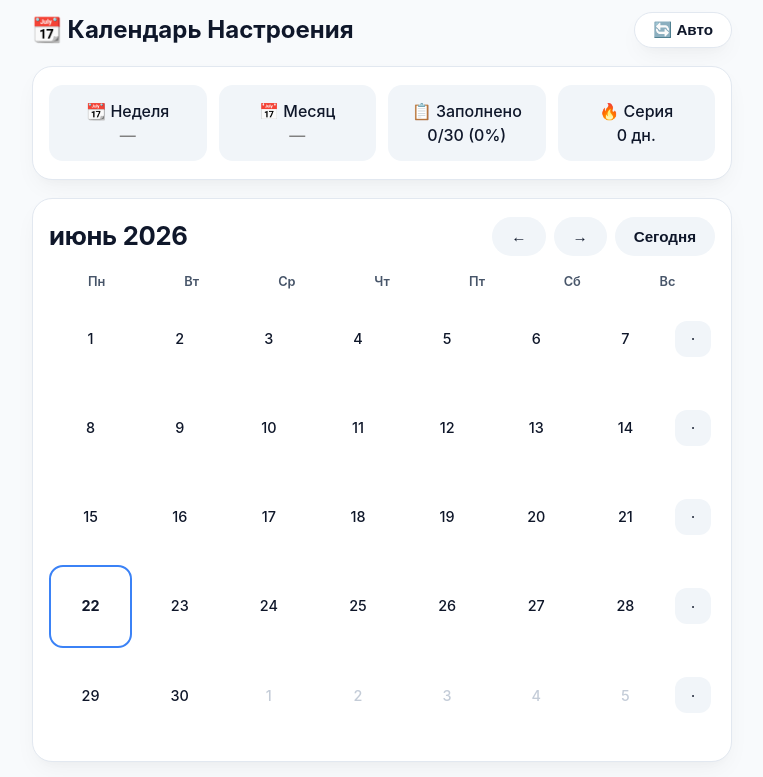
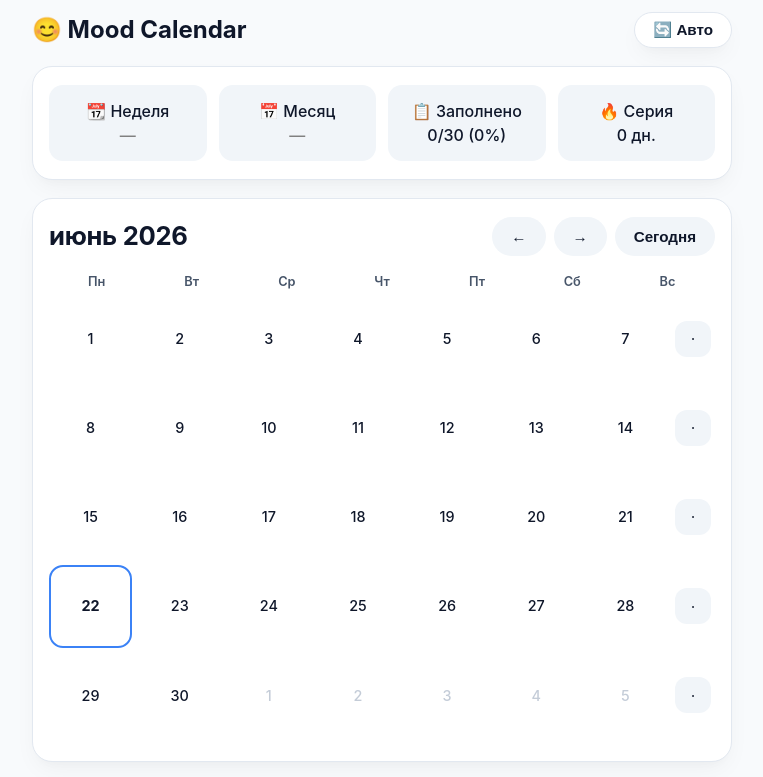
Before and after one commit to kabinaqq/case1, a plain HTML site: page index.html in a window 1280 px wide. Shown: the top 777 px of the page, without its empty margins (258-1021 px from the left). Drawn offline with Linux system fonts and the light colour scheme.

Commit message:
Update index.html

```diff
--- a/index.html
+++ b/index.html
@@ -329,7 +329,7 @@
 <body>
 <div class="app-container" id="app">
   <div class="top-bar">
-    <h2 style="font-weight:650;">📆 Календарь Настроения</h2>
+    <h2 style="font-weight:650;">😊 Mood Calendar</h2>
     <button class="theme-toggle" id="themeToggle">🔄 Авто</button>
   </div>
 
```
